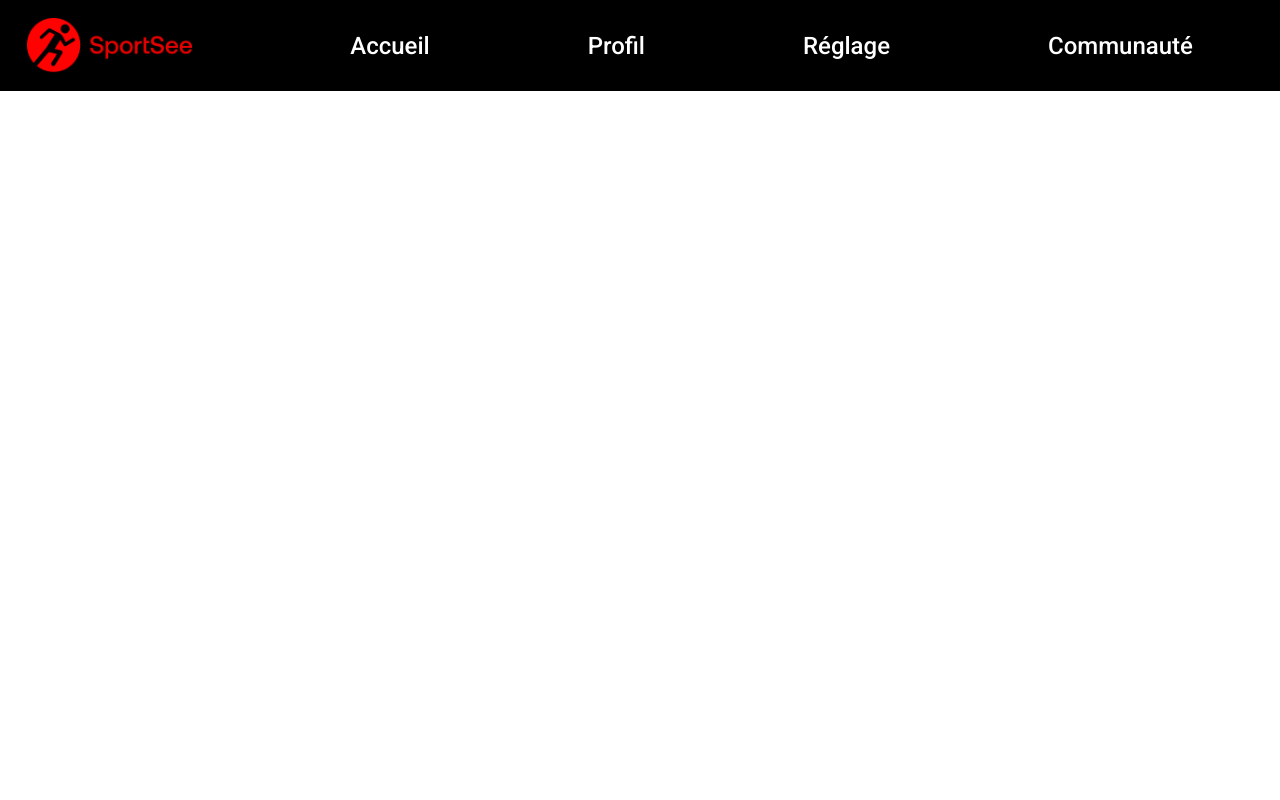
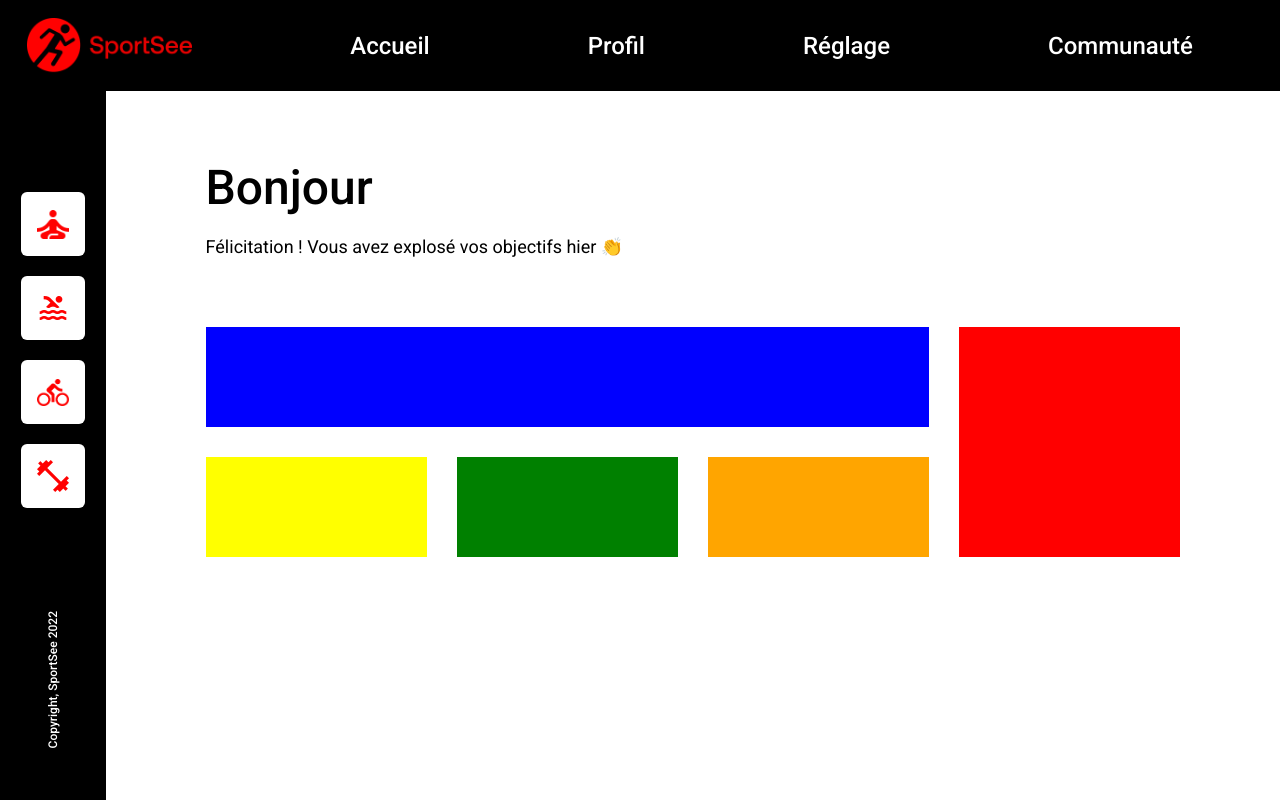
Before and after one commit to Jerune/Sport-See, a React (Create React App) app: page / in a window 1280 px wide. Built offline with nearby package versions, Linux system fonts and the light colour scheme; no server answers.

Commit message:
feat: Add Aside menu + Results components setup
Aside menu is now fully functional and main grid on results component has been setup

```diff
--- a/src/App.jsx
+++ b/src/App.jsx
@@ -1,6 +1,8 @@
 import { StoreContext } from "./providers/StoreProvider";
 import React, { useContext, useEffect } from "react";
 import { getUserData } from "./services/dataManager";
+import AsideNav from "./components/AsideNav/AsideNav";
+import Results from "./components/Results/Results";
 
 function App() {
   const [store] = useContext(StoreContext);
@@ -11,7 +13,12 @@ function App() {
     refreshData();
   }, []);
 
-  return <div></div>;
+  return (
+    <main className="main">
+      <AsideNav />
+      <Results />
+    </main>
+  );
 }
 
 export default App;
--- a/src/components/AsideNav/AsideNav.jsx
+++ b/src/components/AsideNav/AsideNav.jsx
@@ -0,0 +1,27 @@
+import React from "react";
+import meditateIcon from "../../assets/icons/meditate-icon.png";
+import swimIcon from "../../assets/icons/swim-icon.png";
+import bikeIcon from "../../assets/icons/bike-icon.png";
+import weightsIcon from "../../assets/icons/weights-icon.png";
+
+export default function AsideNav() {
+  return (
+    <aside className="asideNav">
+      <nav>
+        <a href="/">
+          <img src={meditateIcon} alt="meditate" />
+        </a>
+        <a href="/">
+          <img src={swimIcon} alt="meditate" />
+        </a>
+        <a href="/">
+          <img src={bikeIcon} alt="meditate" />
+        </a>
+        <a href="/">
+          <img src={weightsIcon} alt="meditate" />
+        </a>
+      </nav>
+      <p className="copyright">Copyright, SportSee 2022</p>
+    </aside>
+  );
+}
--- a/src/components/AsideNav/_AsideNav.scss
+++ b/src/components/AsideNav/_AsideNav.scss
@@ -0,0 +1,37 @@
+.asideNav{
+    display: flex;
+    flex-direction: column;
+    justify-content: space-around;
+    align-items: center;
+    padding-top: 50px;
+    width: 117px;
+    background-color: black;
+    nav{
+        display: flex;
+        flex-direction: column;
+        justify-content: space-between;
+        align-items: center;
+        width: 100%;
+        height: 316px;
+        a{
+            width: 64px ;
+            height: 64px;
+            background-color: white;
+            border-radius: 6px;
+            display: flex;
+            align-items: center;
+            justify-content: center;
+            img{
+                width: 32px;
+            }
+        }
+    }
+    .copyright{
+        color: white;
+        font-size: 0.75rem;
+        display: flex;
+        writing-mode: vertical-rl;
+        text-orientation: sideways-right;
+        transform: rotate(-180deg);
+    }
+}
--- a/src/components/HeaderNav/HeaderNav.jsx
+++ b/src/components/HeaderNav/HeaderNav.jsx
@@ -3,12 +3,12 @@ import logo from "../../assets/logo.png";
 
 export default function HeaderNav() {
   return (
-    <header className="headerNav">
+    <nav className="headerNav">
       <img src={logo} alt="SportSee logo" />
       <a href="/">Accueil</a>
       <a href="/">Profil</a>
       <a href="/">Réglage</a>
       <a href="/">Communauté</a>
-    </header>
+    </nav>
   );
 }
--- a/src/components/HeaderNav/_HeaderNav.scss
+++ b/src/components/HeaderNav/_HeaderNav.scss
@@ -1,6 +1,7 @@
 .headerNav{
     background-color: black;
-    height: 91px;
+    min-height: 91px;
+    height: 10%;
     display: flex;
     flex-direction: row;
     justify-content: space-between;
--- a/src/components/Results/Results.jsx
+++ b/src/components/Results/Results.jsx
@@ -0,0 +1,31 @@
+import React, { useEffect, useContext } from "react";
+import { StoreContext } from "../../providers/StoreProvider";
+import { getUserData } from "../../services/dataManager";
+
+export default function Results() {
+  const [store] = useContext(StoreContext);
+  useEffect(() => {
+    const refreshData = async () => {
+      await getUserData();
+    };
+    refreshData();
+  }, []);
+
+  return (
+    <section className="results">
+      <h1 className="results_title">
+        Bonjour <span>{store.user.userInfos.firstName}</span>
+      </h1>
+      <h2 className="results_subTitle">
+        Félicitation ! Vous avez explosé vos objectifs hier 👏
+      </h2>
+      <div className="charts">
+        <div className="test1"></div>
+        <div className="test2"></div>
+        <div className="test3"></div>
+        <div className="test4"></div>
+        <div className="test5"></div>
+      </div>
+    </section>
+  );
+}
--- a/src/components/Results/_Results.scss
+++ b/src/components/Results/_Results.scss
@@ -0,0 +1,69 @@
+.main{
+    display: flex;
+    flex-direction: row;
+    flex-grow: 1;
+}
+
+.results{
+    display: flex;
+    flex-direction: column;
+    padding: 68px 100px 0 100px;
+    width: 100%;
+    &_title{
+        font-size: 3rem;
+        font-weight: 500;
+        margin-bottom: 20px;
+        span{
+            color: $color-primary;
+        }
+    }
+    &_subTitle{
+        font-size: 1.125rem;
+        font-weight: 400;
+    }
+}
+
+.charts{
+    margin-top: 70px;
+    display: grid;
+    grid-template-columns: repeat(4, 1fr);
+    grid-template-rows: auto;
+    grid-template-areas:
+    "activity activity activity nutrients"
+    "duration profile score nutrients";
+    gap: 30px;
+}
+
+.charts > div{
+    min-height: 100px;
+}
+
+.test1{
+    background-color: blue;
+    grid-area: activity;
+    min-height: 100px;
+}
+
+.test2{
+    background-color: red;
+    grid-area: nutrients;
+    min-height: 100px;
+}
+
+.test3{
+    background-color: yellow;
+    grid-area: duration;
+    min-height: 100px;
+}
+
+.test4{
+    background-color: green;
+    grid-area: profile;
+    min-height: 100px;
+}
+
+.test5{
+    background-color: orange;
+    grid-area: score;
+    min-height: 100px;
+}
--- a/src/services/dataModel.js
+++ b/src/services/dataModel.js
@@ -2,7 +2,7 @@ const data = {
   user: {
     id: 0,
     userInfos: {
-      firstName: "test",
+      firstName: "",
       lastName: "",
       age: 0,
     },
--- a/src/styles/general/_general.scss
+++ b/src/styles/general/_general.scss
@@ -13,9 +13,11 @@ body {
 #root{
     width: 100%;
     max-width: 1440px;
-    height: 100%;
+    margin: 0 auto;
+    height: 100vh;
     max-height: 1024px;
-    margin: 0 auto;
+    display: flex;
+    flex-direction: column;
 }
 
 a{
--- a/src/styles/main.css
+++ b/src/styles/main.css
@@ -14,9 +14,11 @@ body {
 #root {
   width: 100%;
   max-width: 1440px;
-  height: 100%;
+  margin: 0 auto;
+  height: 100vh;
   max-height: 1024px;
-  margin: 0 auto;
+  display: flex;
+  flex-direction: column;
 }
 
 a {
@@ -37,7 +39,8 @@ ul {
 
 .headerNav {
   background-color: black;
-  height: 91px;
+  min-height: 91px;
+  height: 10%;
   display: flex;
   flex-direction: row;
   justify-content: space-between;
@@ -49,4 +52,111 @@ ul {
 }
 .headerNav img {
   height: 57px;
+}
+
+.asideNav {
+  display: flex;
+  flex-direction: column;
+  justify-content: space-around;
+  align-items: center;
+  padding-top: 50px;
+  width: 117px;
+  background-color: black;
+}
+.asideNav nav {
+  display: flex;
+  flex-direction: column;
+  justify-content: space-between;
+  align-items: center;
+  width: 100%;
+  height: 316px;
+}
+.asideNav nav a {
+  width: 64px;
+  height: 64px;
+  background-color: white;
+  border-radius: 6px;
+  display: flex;
+  align-items: center;
+  justify-content: center;
+}
+.asideNav nav a img {
+  width: 32px;
+}
+.asideNav .copyright {
+  color: white;
+  font-size: 0.75rem;
+  display: flex;
+  -ms-writing-mode: tb-rl;
+      writing-mode: vertical-rl;
+  text-orientation: sideways-right;
+  transform: rotate(-180deg);
+}
+
+.main {
+  display: flex;
+  flex-direction: row;
+  flex-grow: 1;
+}
+
+.results {
+  display: flex;
+  flex-direction: column;
+  padding: 68px 100px 0 100px;
+  width: 100%;
+}
+.results_title {
+  font-size: 3rem;
+  font-weight: 500;
+  margin-bottom: 20px;
+}
+.results_title span {
+  color: #FF0101;
+}
+.results_subTitle {
+  font-size: 1.125rem;
+  font-weight: 400;
+}
+
+.charts {
+  margin-top: 70px;
+  display: grid;
+  grid-template-columns: repeat(4, 1fr);
+  grid-template-rows: auto;
+  grid-template-areas: "activity activity activity nutrients" "duration profile score nutrients";
+  gap: 30px;
+}
+
+.charts > div {
+  min-height: 100px;
+}
+
+.test1 {
+  background-color: blue;
+  grid-area: activity;
+  min-height: 100px;
+}
+
+.test2 {
+  background-color: red;
+  grid-area: nutrients;
+  min-height: 100px;
+}
+
+.test3 {
+  background-color: yellow;
+  grid-area: duration;
+  min-height: 100px;
+}
+
+.test4 {
+  background-color: green;
+  grid-area: profile;
+  min-height: 100px;
+}
+
+.test5 {
+  background-color: orange;
+  grid-area: score;
+  min-height: 100px;
 }/*# sourceMappingURL=main.css.map */
```
Also changed, not shown: 1 other file (tests, documents, lock files or other folders).
